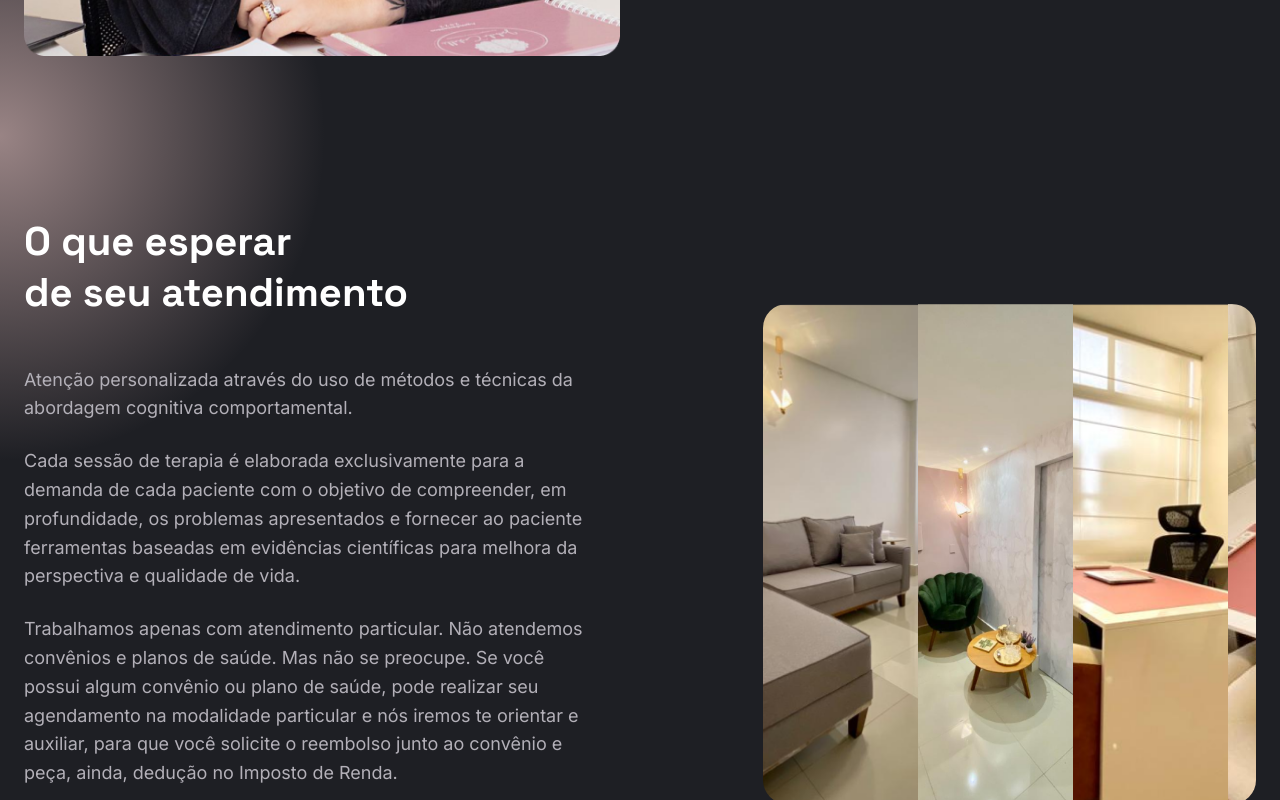
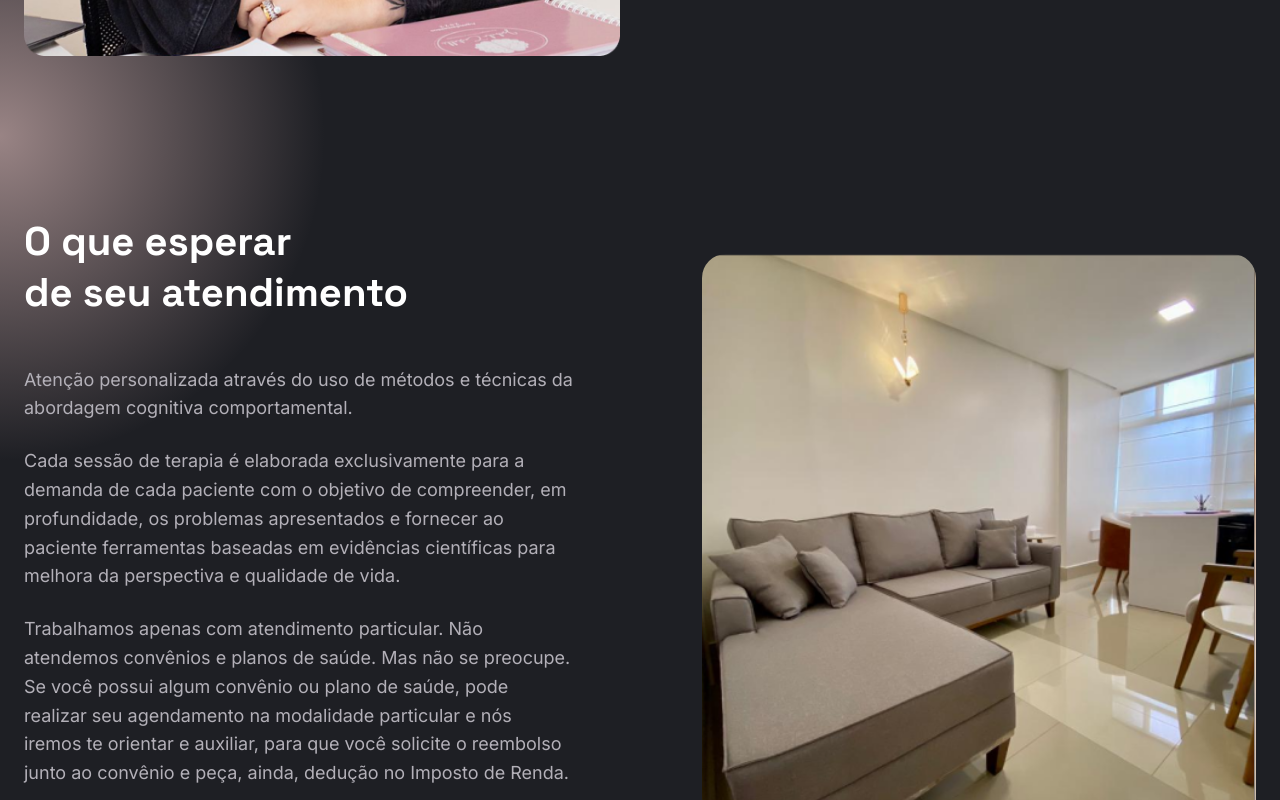
Before and after one commit to capelaum/projeto-isabela-castelli, a Next.js app: page / in a window 1280 px wide. Shown: the part 1660-2460 px from the top of the page. Built offline with nearby package versions, Linux system fonts and the light colour scheme; no server answers.

Commit message:
🐛 fix clinic slider

```diff
--- a/src/components/Sections/SectionClinic/ClinicSlider/index.tsx
+++ b/src/components/Sections/SectionClinic/ClinicSlider/index.tsx
@@ -2,13 +2,11 @@ import { SliderArrow } from 'components/SliderArrow'
 import { SliderMobileArrows } from 'components/SliderMobileArrows'
 import { gallery } from 'data/gallery'
 import { useKeenSlider } from 'keen-slider/react'
-import Image from 'next/image'
 import { useState } from 'react'
 import {
-  ClinicImageWrapper,
+  ClinicImage,
   ClinicSliderContainer,
-  ClinicSliderMobileWrapper,
-  ClinicSliderWrapper
+  ClinicSliderMobileWrapper
 } from './styles'
 
 export function ClinicSlider() {
@@ -34,25 +32,26 @@ export function ClinicSlider() {
 
   return (
     <ClinicSliderMobileWrapper>
-      <ClinicSliderWrapper
+      <ClinicSliderContainer
+        ref={sliderRef}
+        className="keen-slider"
         initial={{ opacity: 0, scale: 0 }}
         whileInView={{ opacity: 1, scale: 1 }}
         transition={{ delay: 0.2, duration: 0.5 }}
         viewport={{ once: true }}
       >
-        <ClinicSliderContainer ref={sliderRef} className="keen-slider">
         <SliderArrow
           direction="left"
           onClick={() => instanceRef.current?.prev()}
         />
 
         {gallery.map((galleryImage) => (
-            <ClinicImageWrapper
+          <ClinicImage
             key={galleryImage.id}
+            src={galleryImage.src}
+            alt={galleryImage.alt}
             className="keen-slider__slide"
-            >
-              <Image src={galleryImage.src} alt={galleryImage.alt} />
-            </ClinicImageWrapper>
+          />
         ))}
 
         <SliderArrow
@@ -60,7 +59,6 @@ export function ClinicSlider() {
           onClick={() => instanceRef.current?.next()}
         />
       </ClinicSliderContainer>
-      </ClinicSliderWrapper>
 
       <SliderMobileArrows
         titleLeft="Ir para imagem à esquerda."
--- a/src/components/Sections/SectionClinic/ClinicSlider/styles.ts
+++ b/src/components/Sections/SectionClinic/ClinicSlider/styles.ts
@@ -1,33 +1,22 @@
 import { motion } from 'framer-motion'
+import Image from 'next/image'
 import { styled } from 'styles/stitches.config'
 
 export const ClinicSliderMobileWrapper = styled(motion.div, {
   display: 'flex',
   flexDirection: 'column',
-  width: '40%',
+  width: '45%',
 
   '@bp2': {
     width: '100%'
   }
 })
 
-export const ClinicSliderWrapper = styled(motion.div, {
-  display: 'flex',
-  width: '100%',
-  borderRadius: '$lg',
-  overflow: 'hidden',
-
-  '@bp2': {
-    width: '100%'
-  }
-})
-
-export const ClinicSliderContainer = styled('div', {
+export const ClinicSliderContainer = styled(motion.div, {
   display: 'flex',
   cursor: 'grab',
-  width: '100%',
   position: 'relative',
-  borderRadius: '$default',
+  borderRadius: '$lg',
 
   transition: '$slow',
 
@@ -49,18 +38,9 @@ export const ClinicSliderContainer = styled('div', {
   }
 })
 
-export const ClinicImageWrapper = styled('div', {
-  display: 'flex',
-  alignItems: 'center',
-  justifyContent: 'center',
-  height: '500px',
-  width: '100%',
-
-  img: {
-    width: '100%',
-    height: '100%',
-    objectFit: 'cover'
-  },
+export const ClinicImage = styled(Image, {
+  height: '600px',
+  objectFit: 'cover',
 
   '@bp3': {
     height: '300px'
--- a/src/components/Sections/SectionClinic/styles.ts
+++ b/src/components/Sections/SectionClinic/styles.ts
@@ -13,7 +13,7 @@ export const ClinicContainer = styled('section', {
   display: 'flex',
   alignItems: 'center',
   justifyContent: 'space-between',
-  gap: '10rem',
+  gap: '8rem',
   width: '100%',
   maxWidth: '1448px',
   padding: '5rem 1.5rem',
@@ -35,16 +35,15 @@ export const ClinicContent = styled(motion.div, {
   flexDirection: 'column',
   alignItems: 'flex-start',
   gap: '3rem',
-  // width: '40%',
+  width: '45%',
 
   p: {
     lineHeight: '$base'
-    // maxWidth: '450px'
   },
 
-  // '@bp1': {
-  //   width: '50%'
-  // },
+  '@bp1': {
+    width: '50%'
+  },
 
   '@bp2': {
     width: '100%',
@@ -81,36 +80,3 @@ export const ClinicDescription = styled('div', {
     }
   }
 })
-
-export const ClinicObservationWrapper = styled('div', {
-  display: 'flex',
-  flexDirection: 'column',
-  alignItems: 'center',
-  justifyContent: 'center',
-  gap: '0.75rem',
-  padding: ' 0 1.5rem',
-  margin: '2rem 0 3rem',
-
-  width: '100%',
-  maxWidth: '1448px'
-})
-
-export const ClinicObservation = styled('div', {
-  display: 'flex',
-  flexDirection: 'column',
-  gap: '0.75rem',
-
-  backgroundColor: '$gray4',
-  borderRadius: '$default',
-
-  padding: '1.5rem',
-
-  strong: {
-    fontWeight: '$bold',
-    color: '$white'
-  },
-
-  'span, strong': {
-    lineHeight: '$base'
-  }
-})
```
Also changed, not shown: src/components/Sections/SectionClinic/index.tsx (+0 -18 lines). Lines whose indentation alone changed are shown as unchanged.
